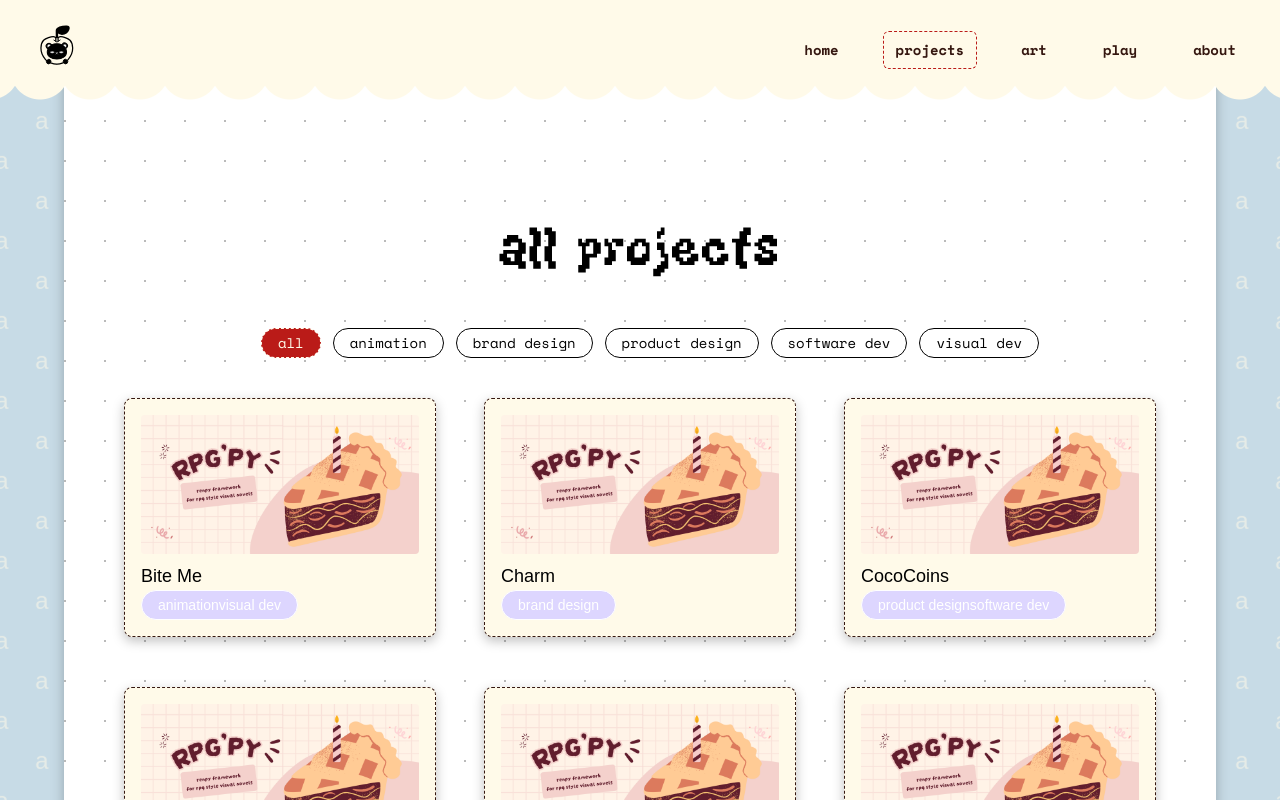
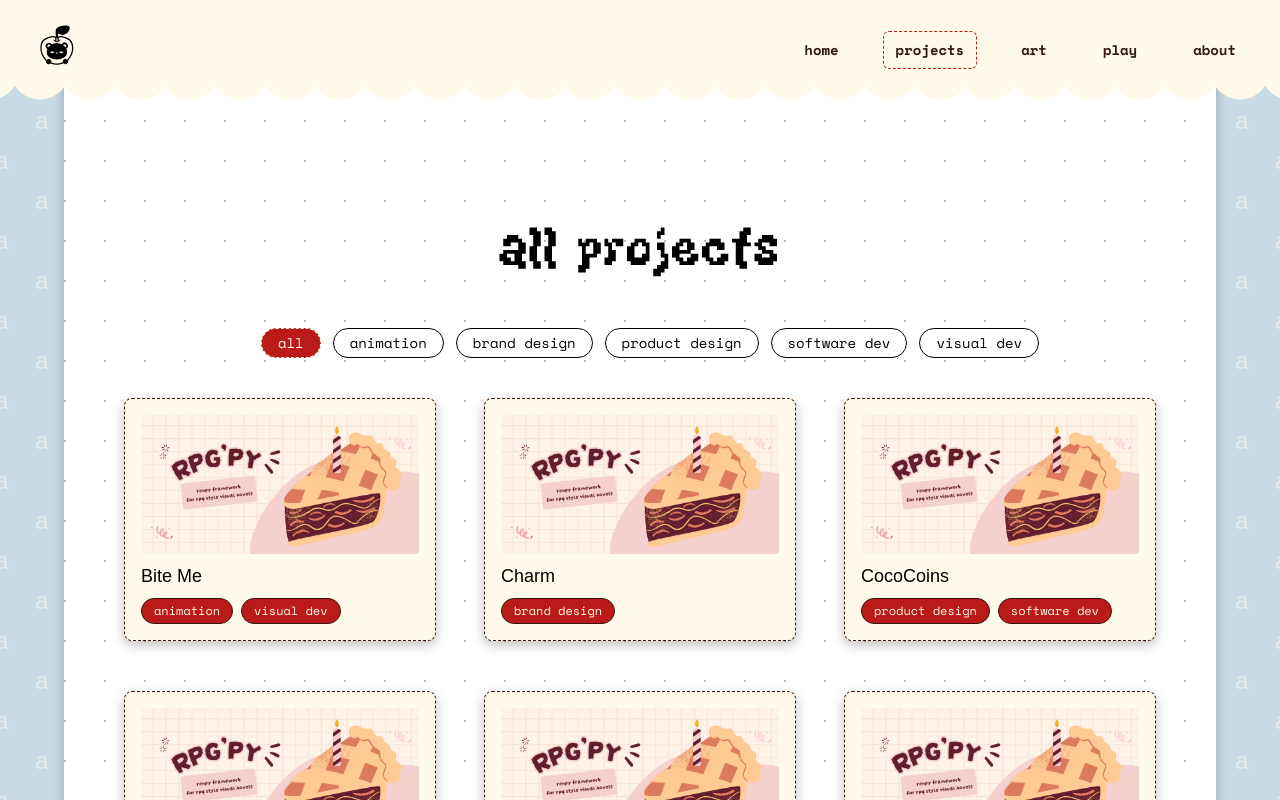
Before and after one commit to dawnstelay/portfolio, a Next.js app: page /projects in a window 1280 px wide. Shown: the top 800 px of the page. Built offline with nearby package versions, Linux system fonts and the light colour scheme; a web font is replaced by a local one.

Commit message:
tag fixes

```diff
--- a/app/projects/bite-me/page.tsx
+++ b/app/projects/bite-me/page.tsx
@@ -20,7 +20,8 @@ export default function BiteMe() {
                 <div className="p-5 pb-20 flex flex-col items-center overflow-hidden  w-[90%] ">
                     <h1 className="text-6xl font-space m-2 text-(--blackbean)/75 text-center pb-4 pt-4">Bite Me</h1>
                     <div>
-                        <p className="inline-block overflow-hidden rounded-lg bg-(--cornell) p-2 text-(--ivory) font-space text-sm">tags</p>
+                        <p className="m-2 inline-block overflow-hidden rounded-lg bg-(--cornell) p-2 text-(--ivory) font-space text-sm">Visual Development</p>
+                        <p className="m-2 inline-block overflow-hidden rounded-lg bg-(--cornell) p-2 text-(--ivory) font-space text-sm">Animation</p>
                     </div>
                 </div>
 
--- a/app/projects/charm/page.tsx
+++ b/app/projects/charm/page.tsx
@@ -20,7 +20,7 @@ export default function Charm() {
                 <div className="p-5 pb-20 flex flex-col items-center overflow-hidden  w-[90%] ">
                     <h1 className="text-6xl font-space m-2 text-(--blackbean)/75 text-center pb-4 pt-4">Charm</h1>
                     <div>
-                        <p className="inline-block overflow-hidden rounded-lg bg-(--cornell) p-2 text-(--ivory) font-space text-sm">tags</p>
+                        <p className="inline-block overflow-hidden rounded-lg bg-(--cornell) p-2 text-(--ivory) font-space text-sm">Brand Design</p>
                     </div>
                 </div>
 
--- a/app/projects/cococoins/page.tsx
+++ b/app/projects/cococoins/page.tsx
@@ -20,7 +20,9 @@ export default function CocoCoins() {
                 <div className="p-5 pb-20 flex flex-col items-center overflow-hidden  w-[90%] ">
                     <h1 className="text-6xl font-space m-2 text-(--blackbean)/75 text-center pb-4 pt-4">Cococoins</h1>
                     <div>
-                        <p className="inline-block overflow-hidden rounded-lg bg-(--cornell) p-2 text-(--ivory) font-space text-sm">tags</p>
+                        <p className="m-2 inline-block overflow-hidden rounded-lg bg-(--cornell) p-2 text-(--ivory) font-space text-sm">Product Design</p>
+                        <p className="m-2 inline-block overflow-hidden rounded-lg bg-(--cornell) p-2 text-(--ivory) font-space text-sm">Sofware Development</p>
+
                     </div>
                 </div>
 
--- a/app/projects/fmn/page.tsx
+++ b/app/projects/fmn/page.tsx
@@ -20,7 +20,7 @@ export default function ForgetMeNot() {
                 <div className="p-5 pb-20 flex flex-col items-center overflow-hidden  w-[90%] ">
                     <h1 className="text-6xl font-space m-2 text-(--blackbean)/75 text-center pb-4 pt-4">Forget Me Not</h1>
                     <div>
-                        <p className="inline-block overflow-hidden rounded-lg bg-(--cornell) p-2 text-(--ivory) font-space text-sm">tags</p>
+                        <p className="inline-block overflow-hidden rounded-lg bg-(--cornell) p-2 text-(--ivory) font-space text-sm">Visual Development</p>
                     </div>
                 </div>
 
--- a/app/projects/page.tsx
+++ b/app/projects/page.tsx
@@ -87,8 +87,17 @@ export default function Projects() {
                             <img src={project.image} alt={project.title} className="rounded" />
 
 
-                        <h3 className="mt-2 font-zen text-lg"> {project.title} </h3>
-                        <p className="inline-block px-4 py-1 border rounded-full text-sm font-dm_mono bg-violet-200 lime-600 text-white">{project.tags}</p>
+                        <h3 className="mt-2 font-funnel text-lg"> {project.title} </h3>
+                        <div className="mt-2 flex flex-wrap gap-2">
+                                {project.tags.map((tag) => (
+                                    <span
+                                        key={tag}
+                                        className="inline-block px-3 py-1 border border-(--blackbean) rounded-full text-xs font-space bg-(--cornell) text-(--ivory)"
+                                    >
+                                        {tag}
+                                    </span>
+                                ))}
+                            </div>
 
 
 
--- a/app/projects/perle/page.tsx
+++ b/app/projects/perle/page.tsx
@@ -20,7 +20,7 @@ export default function Perle() {
                 <div className="p-5 pb-20 flex flex-col items-center overflow-hidden  w-[90%] ">
                     <h1 className="text-6xl font-space m-2 text-(--blackbean)/75 text-center pb-4 pt-4">Perle</h1>
                     <div>
-                        <p className="inline-block overflow-hidden rounded-lg bg-(--cornell) p-2 text-(--ivory) font-space text-sm">Software Development</p>
+                        <p className="inline-block overflow-hidden rounded-lg bg-(--cornell) p-2 text-(--ivory) font-space text-sm">Brand Design</p>
                     </div>
                 </div>
 
--- a/app/projects/skin-to-skin/page.tsx
+++ b/app/projects/skin-to-skin/page.tsx
@@ -19,7 +19,7 @@ export default function SkinToSkin() {
                 <div className="p-5 pb-20 flex flex-col items-center overflow-hidden  w-[90%] ">
                     <h1 className="text-6xl font-space m-2 text-(--blackbean)/75 text-center pb-4 pt-4">Skin to Skin</h1>
                     <div>
-                        <p className="inline-block overflow-hidden rounded-lg bg-(--cornell) p-2 text-(--ivory) font-space text-sm">Software Development</p>
+                        <p className="inline-block overflow-hidden rounded-lg bg-(--cornell) p-2 text-(--ivory) font-space text-sm">Product Design</p>
                     </div>
                 </div>
 
```
